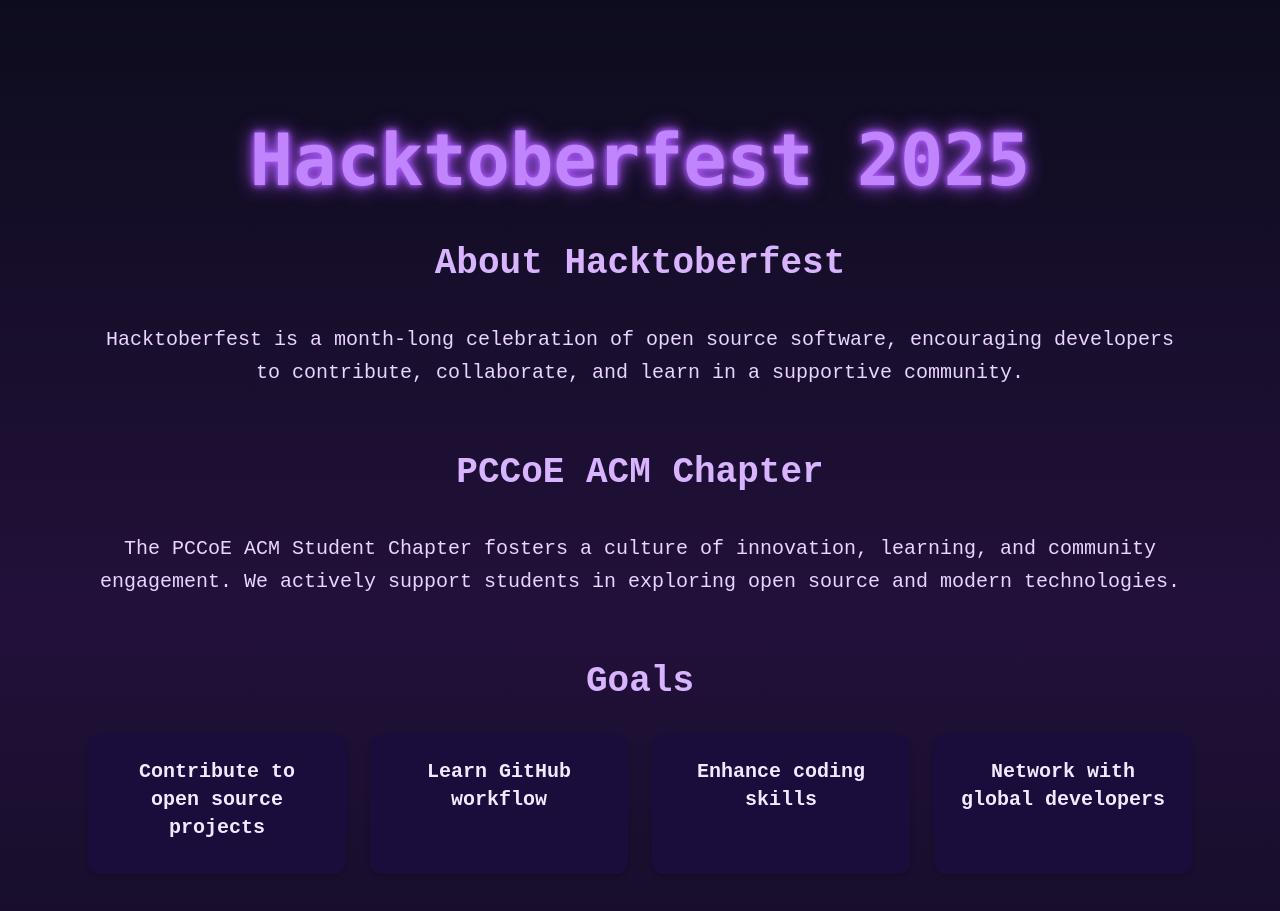
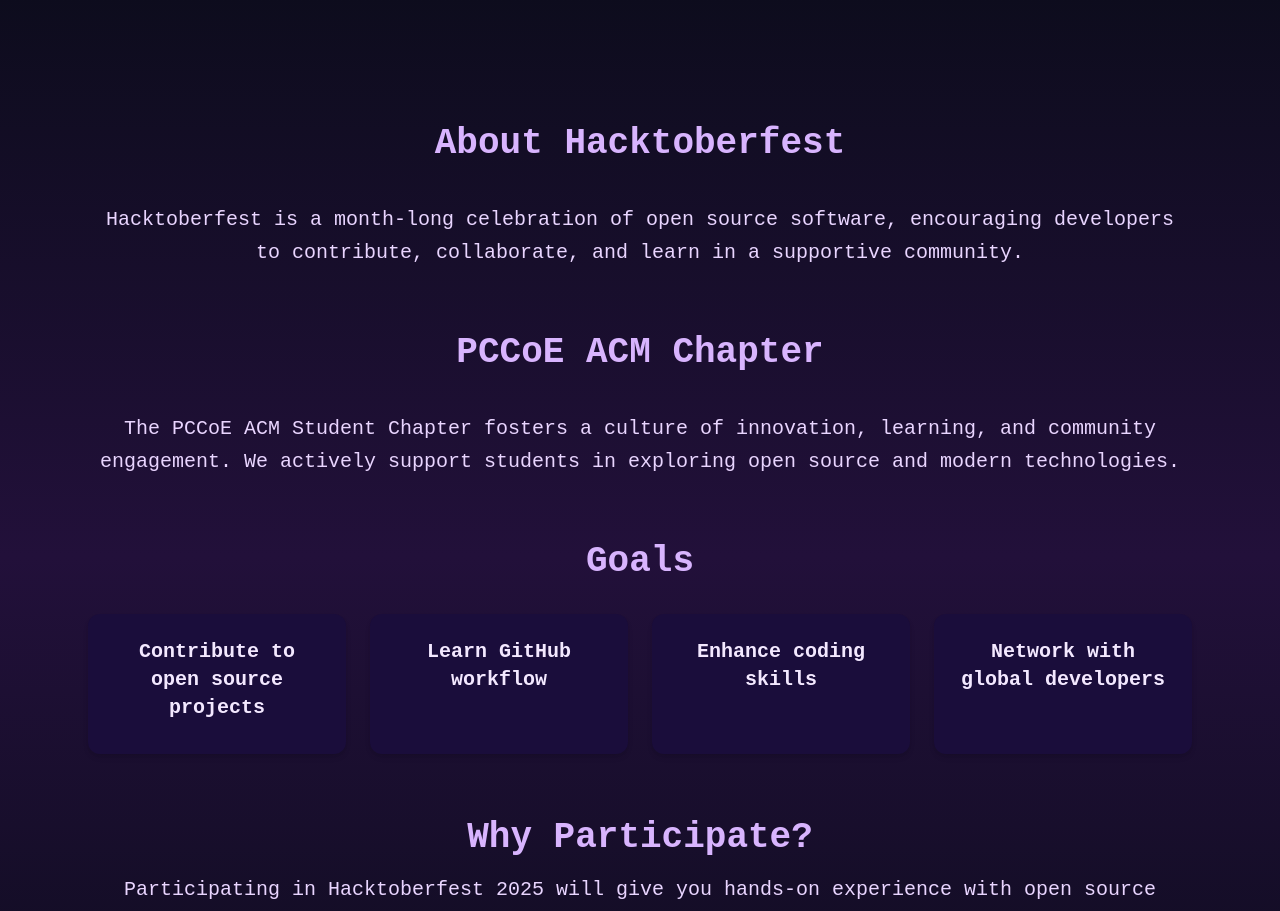
Before and after one commit to Krushnakant-08/Hacktober-frontend, a React (Create React App) app: page / in a window 1280 px wide. Shown: the part 3740-4651 px from the top of the page. Built offline with nearby package versions, Linux system fonts and the light colour scheme.

Commit message:
Frontend completed

```diff
--- a/src/pages/About.js
+++ b/src/pages/About.js
@@ -14,14 +14,7 @@
       <div className="absolute inset-0 bg-gradient-to-b from-[#0D0C1D] via-[#22103a] to-[#0D0C1D]"></div>
 
       <div className="relative z-20 max-w-6xl pt-32 mx-auto px-6 py-20">
-        {/* Title + Logo */}
-        <div className="flex flex-col items-center justify-center gap-4 mb-12">
-          <h1 className="text-5xl sm:text-6xl md:text-7xl font-mono font-bold text-purple-400 neon-text">
-            Hacktoberfest 2025
-          </h1>
 
-
-        </div>
 
         {/* Intro Section */}
         <section className="mb-16 flex flex-col items-center gap-6 text-center">
--- a/src/pages/Leaderboard.js
+++ b/src/pages/Leaderboard.js
@@ -19,7 +19,7 @@
 
         {/* Coming Soon Message */}
         <div className="bg-[#1a0d3b] rounded-2xl shadow-md p-12 max-w-2xl mx-auto mb-12">
-          <h2 className="text-3xl sm:text-4xl font-bold font-bold text-purple-300 mb-6">
+          <h2 className="text-3xl sm:text-4xl font-bold text-purple-300 mb-6">
             🚀 Coming Soon!
           </h2>
           <p className="text-xl text-purple-200 mb-6 leading-relaxed">
```
